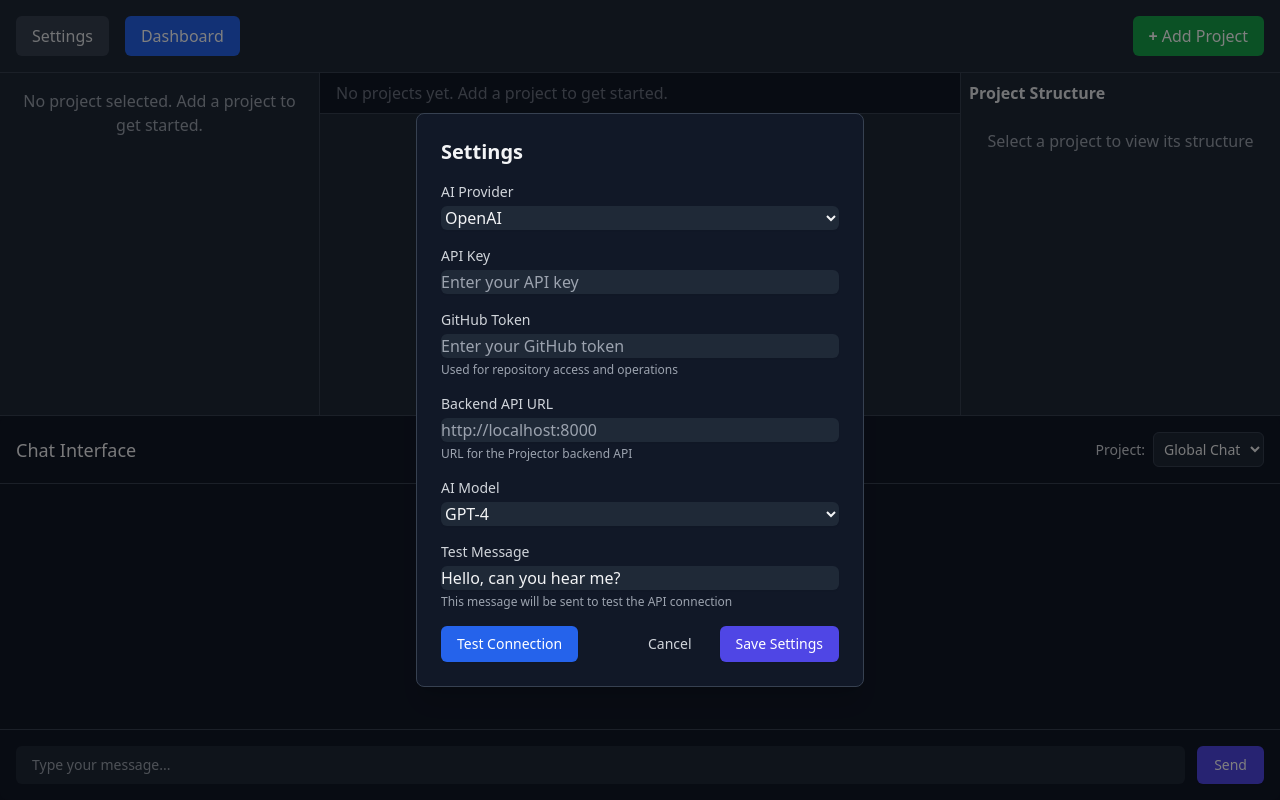
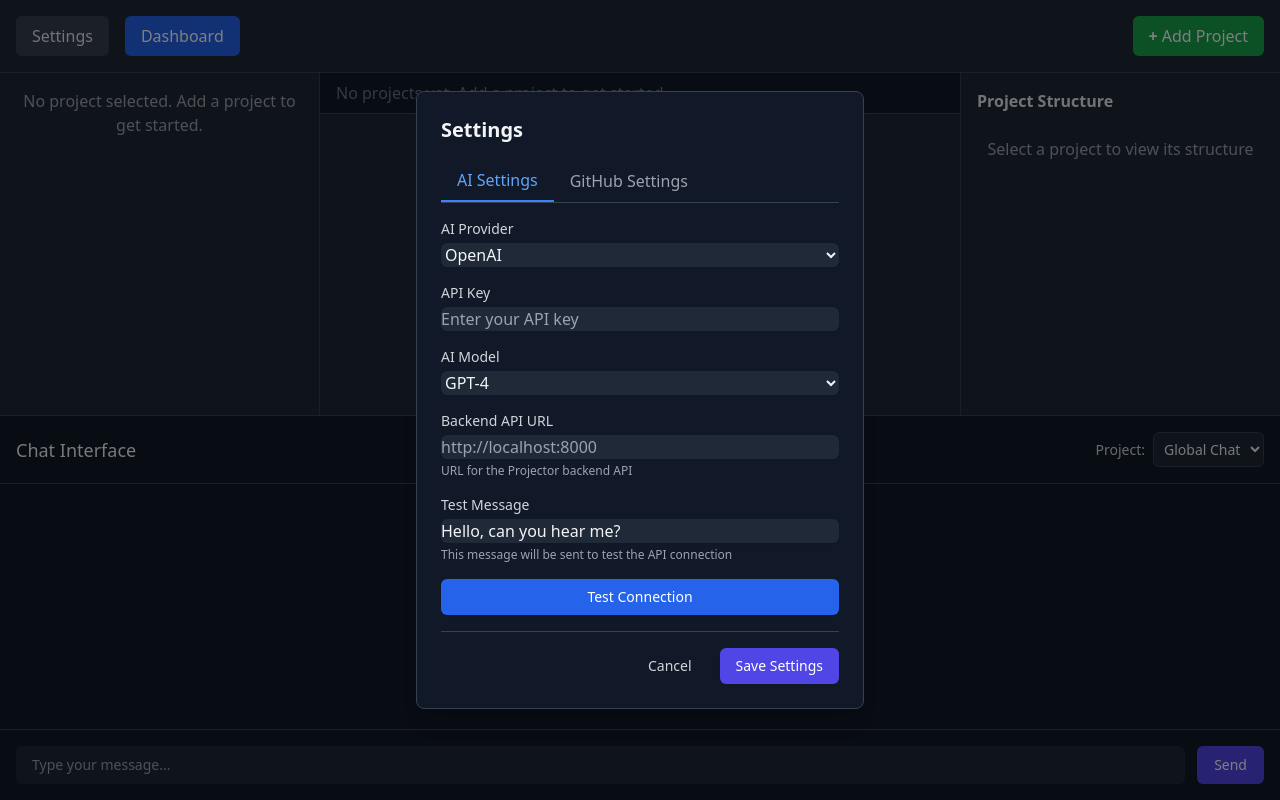
Before and after one commit to Zeeeepa/projector, a React (Vite) app: page / in a window 1280 px wide. Both pictures are taken after a click on the button "Settings". Built offline with nearby package versions, Linux system fonts and the light colour scheme.

Commit message:
Implement Dark Theme UI and Improve Settings/Project Functionality

```diff
--- a/src/components/MainLayout.tsx
+++ b/src/components/MainLayout.tsx
@@ -187,14 +187,7 @@ const MainLayout: React.FC = () => {
 
         <div className="w-1/4 border-l border-gray-700 bg-gray-800 overflow-auto">
           <div className="p-2">
-            <div className="flex justify-between items-center mb-2">
-              <h3 className="font-semibold text-gray-200">Project Structure</h3>
-              {activeProject && (
-                <div className="text-sm text-gray-400">
-                  Completion: <span className="font-medium">{activeProject.progress}%</span>
-                </div>
-              )}
-            </div>
+            <h3 className="font-semibold text-gray-200 p-2">Project Structure</h3>
             {activeProject ? (
               <TreeView data={[]} />
             ) : (
--- a/src/components/SettingsDialog.tsx
+++ b/src/components/SettingsDialog.tsx
@@ -19,6 +19,9 @@ export function SettingsDialog({ isOpen, onClose }: SettingsDialogProps) {
   const [testResult, setTestResult] = useState<{ success: boolean; message: string } | null>(null);
   const [customEndpoint, setCustomEndpoint] = useState(apiSettings.customEndpoint || '');
   const [testMessage, setTestMessage] = useState('Hello, can you hear me?');
+  const [activeTab, setActiveTab] = useState<'ai' | 'github'>('ai');
+  const [availableModels, setAvailableModels] = useState<string[]>([]);
+  const [isLoadingModels, setIsLoadingModels] = useState(false);
 
   useEffect(() => {
     setApiKey(apiSettings.apiKey);
@@ -43,6 +46,83 @@ export function SettingsDialog({ isOpen, onClose }: SettingsDialogProps) {
 
     onClose();
   };
+
+  const fetchModels = async () => {
+    setIsLoadingModels(true);
+    setAvailableModels([]);
+
+    try {
+      let endpoint = '';
+      let headers: HeadersInit = {
+        'Content-Type': 'application/json'
+      };
+
+      if (apiKey) {
+        headers['Authorization'] = `Bearer ${apiKey}`;
+      }
+
+      if (aiProvider === 'Open_AI') {
+        endpoint = 'https://api.openai.com/v1/models';
+      } else if (aiProvider === 'Open_AI_Compatible' && customEndpoint) {
+        const baseUrl = new URL(customEndpoint);
+        endpoint = `${baseUrl.protocol}//${baseUrl.host}/v1/models`;
+      } else if (aiProvider === 'Anthropic') {
+        setAvailableModels(['claude-3-opus-20240229', 'claude-3-sonnet-20240229', 'claude-3-haiku-20240307']);
+        setIsLoadingModels(false);
+        return;
+      } else if (aiProvider === 'Nvidia') {
+        setAvailableModels(['llama-3-70b', 'mixtral-8x7b']);
+        setIsLoadingModels(false);
+        return;
+      }
+
+      if (!endpoint) {
+        throw new Error('Cannot determine models endpoint');
+      }
+
+      const response = await fetch(endpoint, {
+        method: 'GET',
+        headers
+      });
+
+      if (response.ok) {
+        const data = await response.json();
+
+        if (aiProvider === 'Open_AI' || aiProvider === 'Open_AI_Compatible') {
+          const chatModels = data.data
+            .filter((model: any) => model.id.includes('gpt') || model.id.includes('llama') || model.id.includes('mistral'))
+            .map((model: any) => model.id);
+
+          setAvailableModels(chatModels);
+        }
+      } else {
+        if (aiProvider === 'Open_AI') {
+          setAvailableModels(['gpt-4', 'gpt-4-turbo', 'gpt-3.5-turbo']);
+        } else if (aiProvider === 'Open_AI_Compatible') {
+          setAvailableModels(['llama-3-8b', 'llama-3-70b', 'mistral-7b', 'mixtral-8x7b']);
+        }
+      }
+    } catch (err) {
+      console.error('Error fetching models:', err);
+      if (aiProvider === 'Open_AI') {
+        setAvailableModels(['gpt-4', 'gpt-4-turbo', 'gpt-3.5-turbo']);
+      } else if (aiProvider === 'Open_AI_Compatible') {
+        setAvailableModels(['llama-3-8b', 'llama-3-70b', 'mistral-7b', 'mixtral-8x7b']);
+      } else if (aiProvider === 'Anthropic') {
+        setAvailableModels(['claude-3-opus-20240229', 'claude-3-sonnet-20240229', 'claude-3-haiku-20240307']);
+      } else if (aiProvider === 'Nvidia') {
+        setAvailableModels(['llama-3-70b', 'mixtral-8x7b']);
+      }
+    } finally {
+      setIsLoadingModels(false);
+    }
+  };
+
+  useEffect(() => {
+    if (apiKey && (aiProvider === 'Open_AI' || (aiProvider === 'Open_AI_Compatible' && customEndpoint))) {
+      fetchModels();
+    }
+  }, [aiProvider, apiKey, customEndpoint]);
 
   const testConnection = async () => {
     setIsTesting(true);
@@ -85,6 +165,15 @@ export function SettingsDialog({ isOpen, onClose }: SettingsDialogProps) {
             success: true,
             message: `Connection successful! Response: "${aiResponse.substring(0, 100)}${aiResponse.length > 100 ? '...' : ''}"`
           });
+
+          updateAPISettings({
+            apiKey,
+            apiBaseUrl,
+            model,
+            githubToken,
+            aiProvider,
+            customEndpoint
+          });
         } else {
           const errorData = await response.json().catch(() => ({}));
           throw new Error(errorData.error?.message || `API error: ${response.status}`);
@@ -113,6 +202,15 @@ export function SettingsDialog({ isOpen, onClose }: SettingsDialogProps) {
             success: true,
             message: `Connection successful! Response: "${aiResponse.substring(0, 100)}${aiResponse.length > 100 ? '...' : ''}"`
           });
+
+          updateAPISettings({
+            apiKey,
+            apiBaseUrl,
+            model,
+            githubToken,
+            aiProvider,
+            customEndpoint
+          });
         } else {
           const errorData = await response.json().catch(() => ({}));
           throw new Error(errorData.error?.message || `API error: ${response.status}`);
@@ -140,6 +238,15 @@ export function SettingsDialog({ isOpen, onClose }: SettingsDialogProps) {
             success: true,
             message: `Connection successful! Response: "${aiResponse.substring(0, 100)}${aiResponse.length > 100 ? '...' : ''}"`
           });
+
+          updateAPISettings({
+            apiKey,
+            apiBaseUrl,
+            model,
+            githubToken,
+            aiProvider,
+            customEndpoint
+          });
         } else {
           const errorData = await response.json().catch(() => ({}));
           throw new Error(errorData.error?.message || `API error: ${response.status}`);
@@ -165,8 +272,25 @@ export function SettingsDialog({ isOpen, onClose }: SettingsDialogProps) {
       <div className="bg-gray-900 rounded-lg shadow-xl w-full max-w-md p-6 border border-gray-700">
         <h2 className="text-xl font-semibold text-gray-100 mb-4">Settings</h2>
 
+        <div className="mb-4 flex border-b border-gray-700">
+          <button
+            className={`px-4 py-2 font-medium ${activeTab === 'ai' ? 'text-blue-400 border-b-2 border-blue-500' : 'text-gray-400 hover:text-gray-200'}`}
+            onClick={() => setActiveTab('ai')}
+          >
+            AI Settings
+          </button>
+          <button
+            className={`px-4 py-2 font-medium ${activeTab === 'github' ? 'text-blue-400 border-b-2 border-blue-500' : 'text-gray-400 hover:text-gray-200'}`}
+            onClick={() => setActiveTab('github')}
+          >
+            GitHub Settings
+          </button>
+        </div>
+
         <form onSubmit={handleSubmit}>
           <div className="space-y-4">
+            {activeTab === 'ai' && (
+              <>
                 <div>
                   <label htmlFor="aiProvider" className="block text-sm font-medium text-gray-300">
                     AI Provider
@@ -174,7 +298,18 @@ export function SettingsDialog({ isOpen, onClose }: SettingsDialogProps) {
                   <select
                     id="aiProvider"
                     value={aiProvider}
-                onChange={(e) => setAiProvider(e.target.value as AIProvider)}
+                    onChange={(e) => {
+                      setAiProvider(e.target.value as AIProvider);
+                      if (e.target.value === 'Open_AI') {
+                        setModel('gpt-3.5-turbo');
+                      } else if (e.target.value === 'Anthropic') {
+                        setModel('claude-3-haiku-20240307');
+                      } else if (e.target.value === 'Nvidia') {
+                        setModel('llama-3-70b');
+                      } else {
+                        setModel('');
+                      }
+                    }}
                     className="mt-1 block w-full rounded-md bg-gray-800 border-gray-700 text-gray-100 shadow-sm focus:border-indigo-500 focus:ring-indigo-500"
                   >
                     <option value="Open_AI">OpenAI</option>
@@ -198,23 +333,6 @@ export function SettingsDialog({ isOpen, onClose }: SettingsDialogProps) {
                   />
                 </div>
 
-            <div>
-              <label htmlFor="githubToken" className="block text-sm font-medium text-gray-300">
-                GitHub Token
-              </label>
-              <input
-                type="password"
-                id="githubToken"
-                value={githubToken}
-                onChange={(e) => setGithubToken(e.target.value)}
-                className="mt-1 block w-full rounded-md bg-gray-800 border-gray-700 text-gray-100 shadow-sm focus:border-indigo-500 focus:ring-indigo-500"
-                placeholder="Enter your GitHub token"
-              />
-              <p className="mt-1 text-xs text-gray-400">
-                Used for repository access and operations
-              </p>
-            </div>
-
                 {aiProvider === 'Open_AI_Compatible' && (
                   <div>
                     <label htmlFor="customEndpoint" className="block text-sm font-medium text-gray-300">
@@ -235,6 +353,67 @@ export function SettingsDialog({ isOpen, onClose }: SettingsDialogProps) {
                 )}
 
                 <div>
+                  <label htmlFor="model" className="block text-sm font-medium text-gray-300 flex justify-between">
+                    <span>AI Model</span>
+                    {isLoadingModels && <span className="text-blue-400 text-xs">Loading models...</span>}
+                  </label>
+                  <select
+                    id="model"
+                    value={model}
+                    onChange={(e) => setModel(e.target.value)}
+                    className="mt-1 block w-full rounded-md bg-gray-800 border-gray-700 text-gray-100 shadow-sm focus:border-indigo-500 focus:ring-indigo-500"
+                  >
+                    {availableModels.length > 0 ? (
+                      availableModels.map((modelName) => (
+                        <option key={modelName} value={modelName}>
+                          {modelName}
+                        </option>
+                      ))
+                    ) : (
+                      <>
+                        {aiProvider === 'Open_AI' && (
+                          <>
+                            <option value="gpt-4">GPT-4</option>
+                            <option value="gpt-4-turbo">GPT-4 Turbo</option>
+                            <option value="gpt-3.5-turbo">GPT-3.5 Turbo</option>
+                          </>
+                        )}
+                        {aiProvider === 'Anthropic' && (
+                          <>
+                            <option value="claude-3-opus-20240229">Claude 3 Opus</option>
+                            <option value="claude-3-sonnet-20240229">Claude 3 Sonnet</option>
+                            <option value="claude-3-haiku-20240307">Claude 3 Haiku</option>
+                          </>
+                        )}
+                        {aiProvider === 'Nvidia' && (
+                          <>
+                            <option value="llama-3-70b">Llama 3 70B</option>
+                            <option value="mixtral-8x7b">Mixtral 8x7B</option>
+                          </>
+                        )}
+                        {aiProvider === 'Open_AI_Compatible' && (
+                          <>
+                            <option value="llama-3-8b">Llama 3 8B</option>
+                            <option value="llama-3-70b">Llama 3 70B</option>
+                            <option value="mistral-7b">Mistral 7B</option>
+                            <option value="mixtral-8x7b">Mixtral 8x7B</option>
+                          </>
+                        )}
+                      </>
+                    )}
+                  </select>
+                  {availableModels.length === 0 && !isLoadingModels && apiKey && (
+                    <button
+                      type="button"
+                      onClick={fetchModels}
+                      className="mt-1 text-xs text-blue-400 hover:text-blue-300"
+                    >
+                      Fetch available models
+                    </button>
+                  )}
+                </div>
+
+                <div>
                   <label htmlFor="apiBaseUrl" className="block text-sm font-medium text-gray-300">
                     Backend API URL
                   </label>
@@ -249,48 +428,6 @@ export function SettingsDialog({ isOpen, onClose }: SettingsDialogProps) {
                   <p className="mt-1 text-xs text-gray-400">
                     URL for the Projector backend API
                   </p>
-            </div>
-
-            <div>
-              <label htmlFor="model" className="block text-sm font-medium text-gray-300">
-                AI Model
-              </label>
-              <select
-                id="model"
-                value={model}
-                onChange={(e) => setModel(e.target.value)}
-                className="mt-1 block w-full rounded-md bg-gray-800 border-gray-700 text-gray-100 shadow-sm focus:border-indigo-500 focus:ring-indigo-500"
-              >
-                {aiProvider === 'Open_AI' && (
-                  <>
-                    <option value="gpt-4">GPT-4</option>
-                    <option value="gpt-4-turbo">GPT-4 Turbo</option>
-                    <option value="gpt-3.5-turbo">GPT-3.5 Turbo</option>
-                  </>
-                )}
-                {aiProvider === 'Anthropic' && (
-                  <>
-                    <option value="claude-3-opus">Claude 3 Opus</option>
-                    <option value="claude-3-sonnet">Claude 3 Sonnet</option>
-                    <option value="claude-3-haiku">Claude 3 Haiku</option>
-                  </>
-                )}
-                {aiProvider === 'Nvidia' && (
-                  <>
-                    <option value="llama-3-70b">Llama 3 70B</option>
-                    <option value="mixtral-8x7b">Mixtral 8x7B</option>
-                  </>
-                )}
-                {aiProvider === 'Open_AI_Compatible' && (
-                  <>
-                    <option value="custom-model">Custom Model</option>
-                    <option value="llama-3-8b">Llama 3 8B</option>
-                    <option value="llama-3-70b">Llama 3 70B</option>
-                    <option value="mistral-7b">Mistral 7B</option>
-                    <option value="mixtral-8x7b">Mixtral 8x7B</option>
-                  </>
-                )}
-              </select>
                 </div>
 
                 <div>
@@ -316,19 +453,44 @@ export function SettingsDialog({ isOpen, onClose }: SettingsDialogProps) {
                   </div>
                 )}
 
-            <div className="flex justify-between">
+                <div>
                   <button
                     type="button"
                     onClick={testConnection}
-                className={`px-4 py-2 text-sm font-medium rounded-md shadow-sm text-white ${
+                    className={`px-4 py-2 text-sm font-medium rounded-md shadow-sm text-white w-full ${
                       isTesting ? 'bg-gray-600 cursor-not-allowed' : 'bg-blue-600 hover:bg-blue-700'
                     }`}
                     disabled={isTesting || (!apiKey) || (aiProvider === 'Open_AI_Compatible' && !customEndpoint)}
                   >
                     {isTesting ? 'Testing...' : 'Test Connection'}
                   </button>
+                </div>
+              </>
+            )}
 
-              <div className="flex space-x-3">
+            {activeTab === 'github' && (
+              <div>
+                <label htmlFor="githubToken" className="block text-sm font-medium text-gray-300">
+                  GitHub Token
+                </label>
+                <input
+                  type="password"
+                  id="githubToken"
+                  value={githubToken}
+                  onChange={(e) => setGithubToken(e.target.value)}
+                  className="mt-1 block w-full rounded-md bg-gray-800 border-gray-700 text-gray-100 shadow-sm focus:border-indigo-500 focus:ring-indigo-500"
+                  placeholder="Enter your GitHub token"
+                />
+                <p className="mt-1 text-xs text-gray-400">
+                  Used for repository access and operations. Create a token with repo scope at
+                  <a href="https://github.com/settings/tokens" target="_blank" rel="noopener noreferrer" className="ml-1 text-blue-400 hover:text-blue-300">
+                    GitHub Settings
+                  </a>
+                </p>
+              </div>
+            )}
+
+            <div className="flex justify-end space-x-3 pt-4 border-t border-gray-700">
               <button
                 type="button"
                 onClick={onClose}
@@ -344,7 +506,6 @@ export function SettingsDialog({ isOpen, onClose }: SettingsDialogProps) {
               </button>
             </div>
           </div>
-          </div>
         </form>
       </div>
     </div>
--- a/src/components/TreeView.tsx
+++ b/src/components/TreeView.tsx
@@ -90,12 +90,6 @@ const TreeView: React.FC<TreeViewProps> = ({ data }) => {
         >
           Component Integration
         </button>
-        <button
-          className={`font-medium ${activeTab === 'completion' ? 'text-blue-400 border-b-2 border-blue-500' : 'text-gray-400 hover:text-gray-200'}`}
-          onClick={() => setActiveTab('completion')}
-        >
-          Completion
-        </button>
       </div>
 
       <div className="p-2 space-y-1">
```
Also changed, not shown: src/components/ChatInterface.tsx (+18 -2 lines), src/components/StepGuide.tsx (+1 -19 lines). Lines whose indentation alone changed are shown as unchanged.
